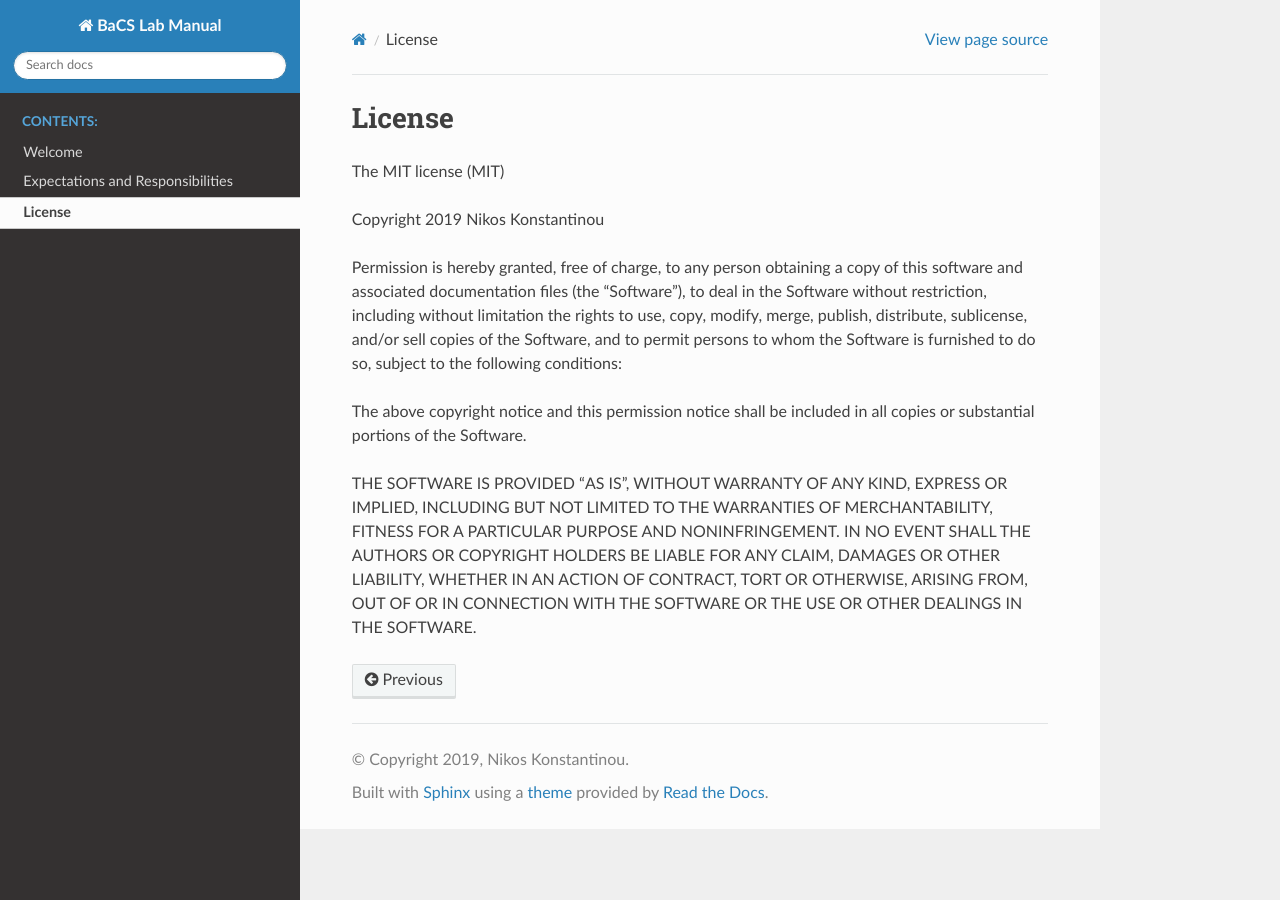
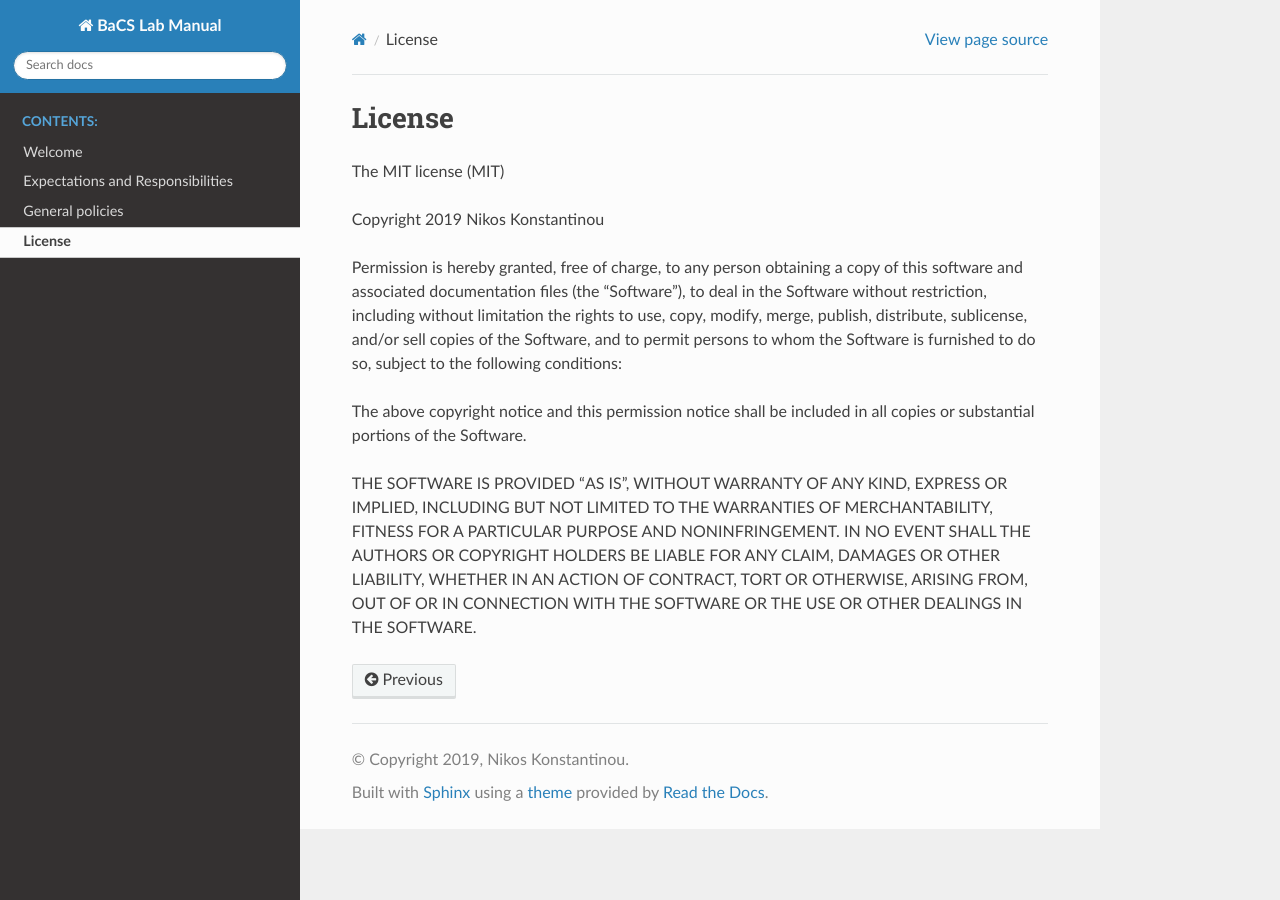
Before and after one commit to nkonstantinou/BaCS_lab_manual, a Sphinx documentation site: the page built from source/license.rst, in a window 1280 px wide. Built offline with Sphinx 7.4.7 and the Read the Docs theme 2.0.0, drawn with Linux system fonts in a browser that asks for light colours; pages that are not in the unit, such as notebooks, are missing from menus.

Commit message:
Update index.rst

```diff
--- a/source/index.rst
+++ b/source/index.rst
@@ -7,9 +7,11 @@
 
 
 .. toctree::
-   :maxdepth: 3
+   :maxdepth: 1
    :caption: Contents:
 
    welcome
    expectations
+   conduct
+   policies
    license
```
